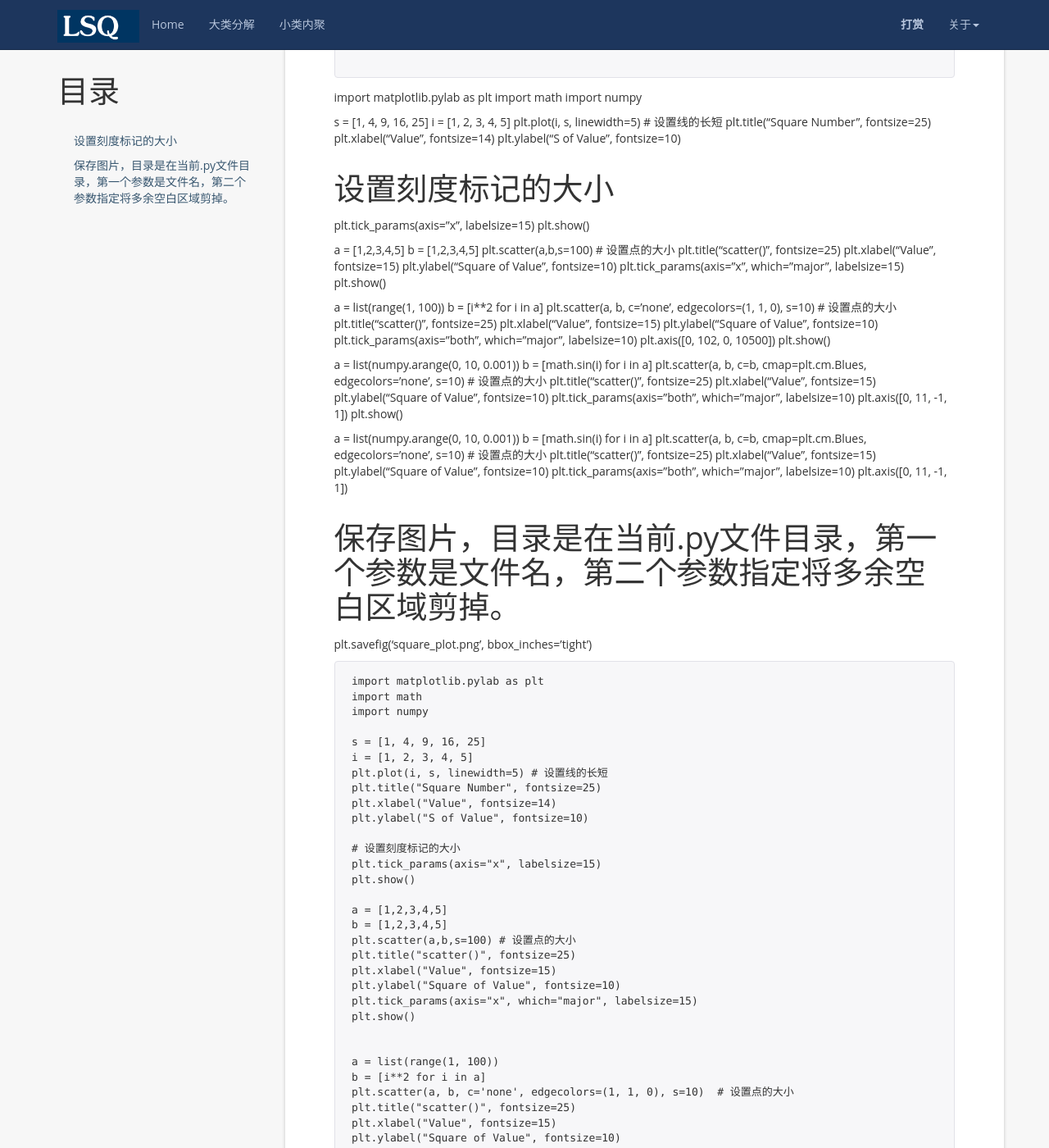
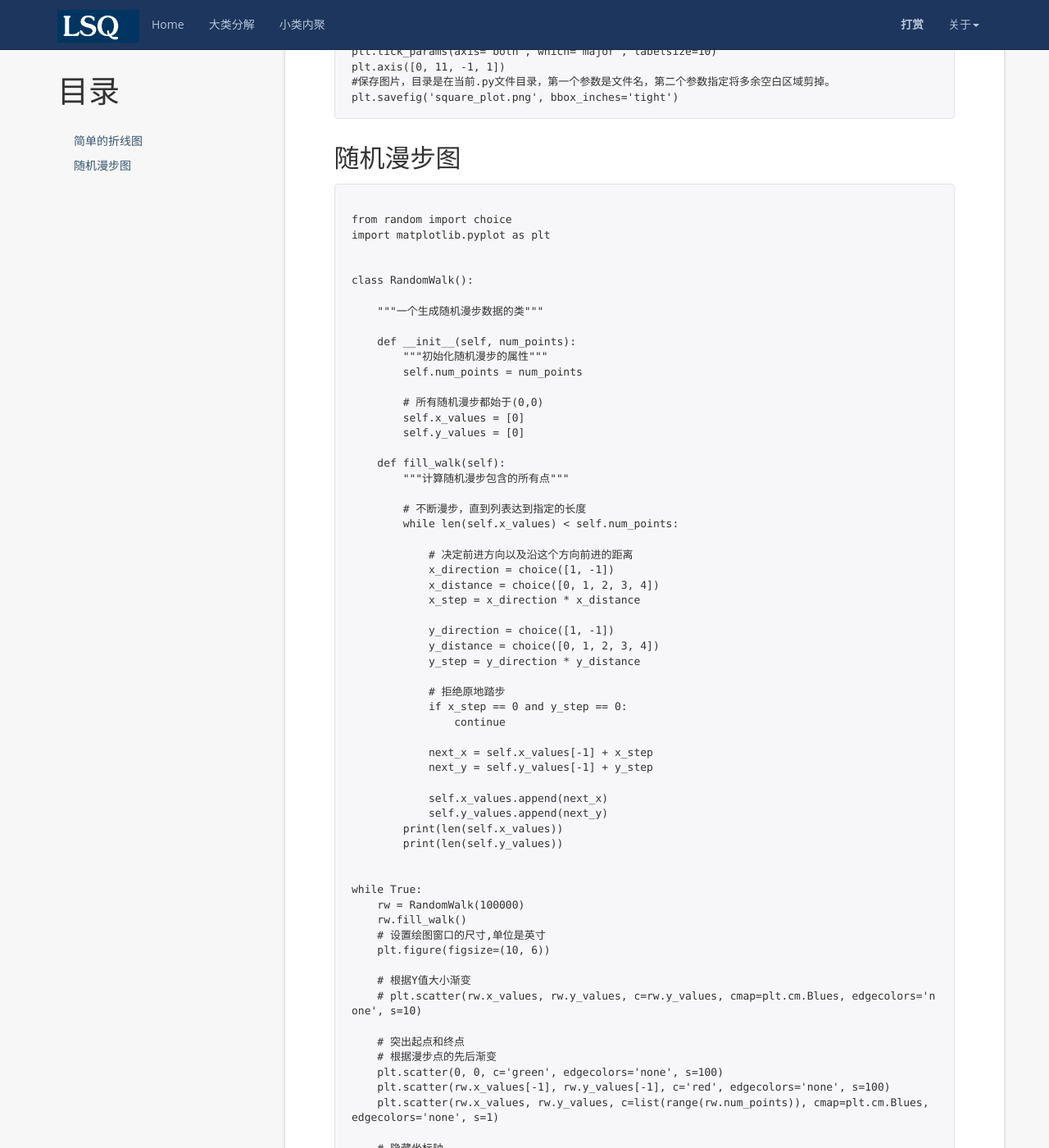
Before and after one commit to liuliaocheng/liuliaocheng.github.io, a Jekyll site: the page built from _posts/2019-03-24-python_2.md, in a window 1280 px wide and 1400 px high, scrolled down 1497 px. Shown: the whole window at 82% size. Built offline with Jekyll 4.4.1, drawn with Linux system fonts in a browser that asks for light colours; nearby versions of some CDN libraries; Markdown is read by kramdown in place of the engine named in the settings; comment, search, counter and statistics services are not loaded; some of the changed text lies outside the part shown.

Commit message:
03241314

````diff
--- a/_posts/2019-03-24-python_2.md
+++ b/_posts/2019-03-24-python_2.md
@@ -12,7 +12,7 @@ tag: Python
 
 `如需转载本网站内容，请标明转载来源，且保持作品完整性`
 
-
+## 简单的折线图
 ```python
 import matplotlib.pylab as plt
 import math
@@ -73,136 +73,114 @@ plt.tick_params(axis="both", which="major", labelsize=10)
 plt.axis([0, 11, -1, 1])
 #保存图片，目录是在当前.py文件目录，第一个参数是文件名，第二个参数指定将多余空白区域剪掉。
 plt.savefig('square_plot.png', bbox_inches='tight')
-
 ```
 
 
+## 随机漫步图
 
-import matplotlib.pylab as plt
-import math
-import numpy
+```python
 
-s = [1, 4, 9, 16, 25]
-i = [1, 2, 3, 4, 5]
-plt.plot(i, s, linewidth=5) # 设置线的长短
-plt.title("Square Number", fontsize=25)
-plt.xlabel("Value", fontsize=14)
-plt.ylabel("S of Value", fontsize=10)
-
-# 设置刻度标记的大小
-plt.tick_params(axis="x", labelsize=15)
-plt.show()
-
-a = [1,2,3,4,5]
-b = [1,2,3,4,5]
-plt.scatter(a,b,s=100) # 设置点的大小
-plt.title("scatter()", fontsize=25)
-plt.xlabel("Value", fontsize=15)
-plt.ylabel("Square of Value", fontsize=10)
-plt.tick_params(axis="x", which="major", labelsize=15)
-plt.show()
+from random import choice
+import matplotlib.pyplot as plt
 
 
-a = list(range(1, 100))
-b = [i**2 for i in a]
-plt.scatter(a, b, c='none', edgecolors=(1, 1, 0), s=10)  # 设置点的大小
-plt.title("scatter()", fontsize=25)
-plt.xlabel("Value", fontsize=15)
-plt.ylabel("Square of Value", fontsize=10)
-plt.tick_params(axis="both", which="major", labelsize=10)
-plt.axis([0, 102, 0, 10500])
-plt.show()
+class RandomWalk():
+
+    """一个生成随机漫步数据的类"""
+
+    def __init__(self, num_points):
+        """初始化随机漫步的属性"""
+        self.num_points = num_points
+
+        # 所有随机漫步都始于(0,0)
+        self.x_values = [0]
+        self.y_values = [0]
+
+    def fill_walk(self):
+        """计算随机漫步包含的所有点"""
+
+        # 不断漫步，直到列表达到指定的长度
+        while len(self.x_values) < self.num_points:
+
+            # 决定前进方向以及沿这个方向前进的距离
+            x_direction = choice([1, -1])
+            x_distance = choice([0, 1, 2, 3, 4])
+            x_step = x_direction * x_distance
+
+            y_direction = choice([1, -1])
+            y_distance = choice([0, 1, 2, 3, 4])
+            y_step = y_direction * y_distance
+
+            # 拒绝原地踏步
+            if x_step == 0 and y_step == 0:
+                continue
+
+            next_x = self.x_values[-1] + x_step
+            next_y = self.y_values[-1] + y_step
+
+            self.x_values.append(next_x)
+            self.y_values.append(next_y)
+        print(len(self.x_values))
+        print(len(self.y_values))
 
 
-a = list(numpy.arange(0, 10, 0.001))
-b = [math.sin(i) for i in a]
-plt.scatter(a, b, c=b, cmap=plt.cm.Blues, edgecolors='none', s=10)  # 设置点的大小
-plt.title("scatter()", fontsize=25)
-plt.xlabel("Value", fontsize=15)
-plt.ylabel("Square of Value", fontsize=10)
-plt.tick_params(axis="both", which="major", labelsize=10)
-plt.axis([0, 11, -1, 1])
-plt.show()
+while True:
+    rw = RandomWalk(100000)
+    rw.fill_walk()
+    # 设置绘图窗口的尺寸,单位是英寸
+    plt.figure(figsize=(10, 6))
+
+    # 根据Y值大小渐变
+    # plt.scatter(rw.x_values, rw.y_values, c=rw.y_values, cmap=plt.cm.Blues, edgecolors='none', s=10)
+
+    # 突出起点和终点
+    # 根据漫步点的先后渐变
+    plt.scatter(0, 0, c='green', edgecolors='none', s=100)
+    plt.scatter(rw.x_values[-1], rw.y_values[-1], c='red', edgecolors='none', s=100)
+    plt.scatter(rw.x_values, rw.y_values, c=list(range(rw.num_points)), cmap=plt.cm.Blues, edgecolors='none', s=1)
+
+    # 隐藏坐标轴
+    plt.axes().get_xaxis().set_visible(False)
+    plt.axes().get_yaxis().set_visible(False)
+
+    # 保存图片(需要放到.show()前)
+    plt.savefig('manbu.png')
+    plt.show()
+    keep_running = input("Make another walk?(y/n):")
+    if keep_running == 'n':
+        break
 
 
 
+"""
+由于类可以起到模板的作用，因此，
+可以在创建实例的时候，把一些我们认为必须绑定的
+属性强制填写进去。以学生类为例，通过定义一个特殊的
+__init__方法，在创建实例的时候，就把name，score等属性绑上去：
 
-a = list(numpy.arange(0, 10, 0.001))
-b = [math.sin(i) for i in a]
-plt.scatter(a, b, c=b, cmap=plt.cm.Blues, edgecolors='none', s=10)  # 设置点的大小
-plt.title("scatter()", fontsize=25)
-plt.xlabel("Value", fontsize=15)
-plt.ylabel("Square of Value", fontsize=10)
-plt.tick_params(axis="both", which="major", labelsize=10)
-plt.axis([0, 11, -1, 1])
-#保存图片，目录是在当前.py文件目录，第一个参数是文件名，第二个参数指定将多余空白区域剪掉。
-plt.savefig('square_plot.png', bbox_inches='tight')
+class Student(object):
 
+def __init__(self, name, score):
+    self.name = name
+    self.score = score
 
+注意：特殊方法“__init__”前后分别有两个下划线！！！
 
-{% highlight python %}
+注意到__init__方法的第一个参数永远是self，表示创建的实例本身，因此，在__init__方法内部，就可以把各种属性绑定到self，因为self就指向创建的实例本身。
 
+有了__init__方法，在创建实例的时候，就不能传入空的参数了，必须传入与__init__方法匹配的参数（除非给init函数的形参直接赋值），但self不需要传，Python解释器自己会把实例变量传进去：
 
+和普通的函数相比，在类中定义的函数只有一点不同，
+就是第一个参数永远是实例变量self，并且，
+调用时，不用传递该参数。除此之外，
+类的方法和普通函数没有什么区别，
+所以，你仍然可以用默认参数、可变参数、
+关键字参数和命名关键字参数。
 
-
-import matplotlib.pylab as plt
-import math
-import numpy
-
-s = [1, 4, 9, 16, 25]
-i = [1, 2, 3, 4, 5]
-plt.plot(i, s, linewidth=5) # 设置线的长短
-plt.title("Square Number", fontsize=25)
-plt.xlabel("Value", fontsize=14)
-plt.ylabel("S of Value", fontsize=10)
-
-# 设置刻度标记的大小
-plt.tick_params(axis="x", labelsize=15)
-plt.show()
-
-a = [1,2,3,4,5]
-b = [1,2,3,4,5]
-plt.scatter(a,b,s=100) # 设置点的大小
-plt.title("scatter()", fontsize=25)
-plt.xlabel("Value", fontsize=15)
-plt.ylabel("Square of Value", fontsize=10)
-plt.tick_params(axis="x", which="major", labelsize=15)
-plt.show()
-
-
-a = list(range(1, 100))
-b = [i**2 for i in a]
-plt.scatter(a, b, c='none', edgecolors=(1, 1, 0), s=10)  # 设置点的大小
-plt.title("scatter()", fontsize=25)
-plt.xlabel("Value", fontsize=15)
-plt.ylabel("Square of Value", fontsize=10)
-plt.tick_params(axis="both", which="major", labelsize=10)
-plt.axis([0, 102, 0, 10500])
-plt.show()
-
-
-a = list(numpy.arange(0, 10, 0.001))
-b = [math.sin(i) for i in a]
-plt.scatter(a, b, c=b, cmap=plt.cm.Blues, edgecolors='none', s=10)  # 设置点的大小
-plt.title("scatter()", fontsize=25)
-plt.xlabel("Value", fontsize=15)
-plt.ylabel("Square of Value", fontsize=10)
-plt.tick_params(axis="both", which="major", labelsize=10)
-plt.axis([0, 11, -1, 1])
-plt.show()
-
-
-
-
-a = list(numpy.arange(0, 10, 0.001))
-b = [math.sin(i) for i in a]
-plt.scatter(a, b, c=b, cmap=plt.cm.Blues, edgecolors='none', s=10)  # 设置点的大小
-plt.title("scatter()", fontsize=25)
-plt.xlabel("Value", fontsize=15)
-plt.ylabel("Square of Value", fontsize=10)
-plt.tick_params(axis="both", which="major", labelsize=10)
-plt.axis([0, 11, -1, 1])
-#保存图片，目录是在当前.py文件目录，第一个参数是文件名，第二个参数指定将多余空白区域剪掉。
-plt.savefig('square_plot.png', bbox_inches='tight')
-
-{% endhighlight %}
+>>> bart = Student('Bart Simpson', 59)
+>>> bart.name
+'Bart Simpson'
+>>> bart.score
+59
+"""
+```
````
